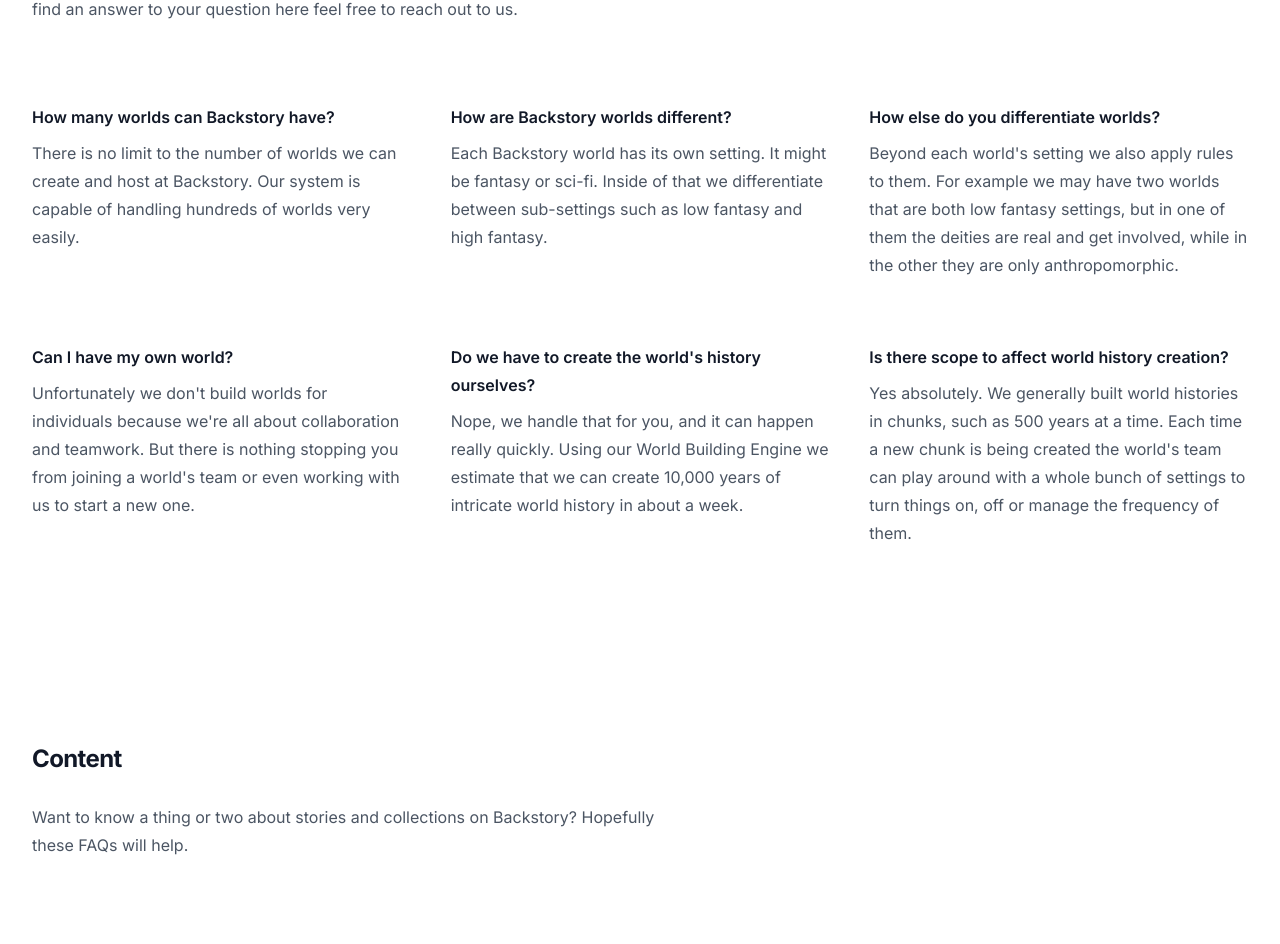
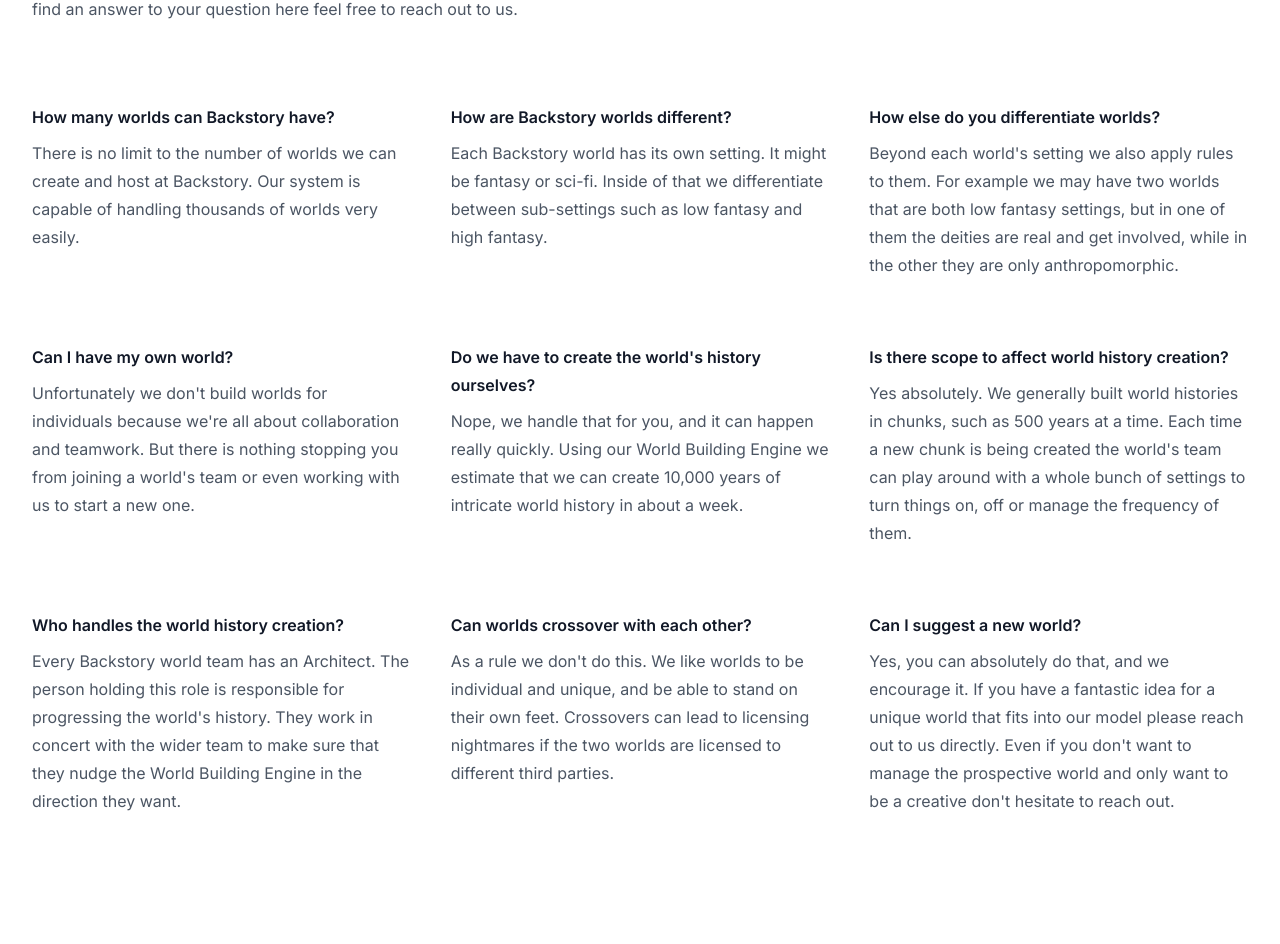
Before and after one commit to BackStoryOrg/website, a Next.js app: page /guides/faqs in a window 1280 px wide. Shown: the part 753-1697 px from the top of the page. Built offline with nearby package versions, Linux system fonts and the light colour scheme.

Commit message:
Update FAQs

```diff
--- a/src/components/guides/FAQs.tsx
+++ b/src/components/guides/FAQs.tsx
@@ -17,7 +17,7 @@ const worlds = [
   {
     id: 1,
     question: "How many worlds can Backstory have?",
-    answer: "There is no limit to the number of worlds we can create and host at Backstory. Our system is capable of handling hundreds of worlds very easily.",
+    answer: "There is no limit to the number of worlds we can create and host at Backstory. Our system is capable of handling thousands of worlds very easily.",
   },
   {
     id: 2,
@@ -43,6 +43,21 @@ const worlds = [
     id: 6,
     question: "Is there scope to affect world history creation?",
     answer: "Yes absolutely. We generally built world histories in chunks, such as 500 years at a time. Each time a new chunk is being created the world's team can play around with a whole bunch of settings to turn things on, off or manage the frequency of them.",
+  },
+  {
+    id: 7,
+    question: "Who handles the world history creation?",
+    answer: "Every Backstory world team has an Architect. The person holding this role is responsible for progressing the world's history. They work in concert with the wider team to make sure that they nudge the World Building Engine in the direction they want.",
+  },
+  {
+    id: 8,
+    question: "Can worlds crossover with each other?",
+    answer: "As a rule we don't do this. We like worlds to be individual and unique, and be able to stand on their own feet. Crossovers can lead to licensing nightmares if the two worlds are licensed to different third parties.",
+  },
+  {
+    id: 9,
+    question: "Can I suggest a new world?",
+    answer: "Yes, you can absolutely do that, and we encourage it. If you have a fantastic idea for a unique world that fits into our model please reach out to us directly. Even if you don't want to manage the prospective world and only want to be a creative don't hesitate to reach out.",
   },
 ];
 
@@ -72,10 +87,10 @@ export function FAQsWorld() {
 const content = [
   {
     id: 1,
-    question: "What's the best thing about Switzerland?",
+    question: "?",
     answer: "",
   },
-  // More questions...
+
 ];
 
 export function FAQsContent() {
```
